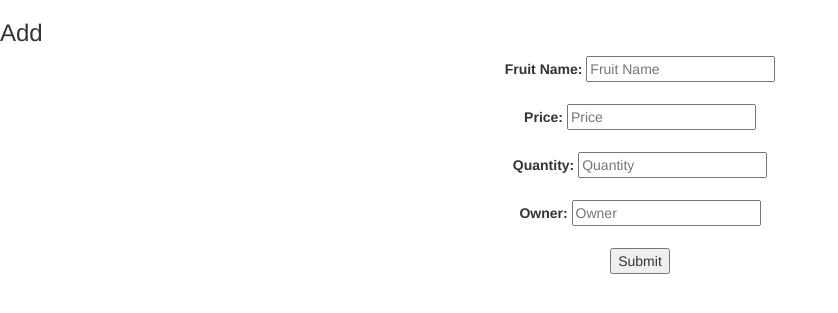
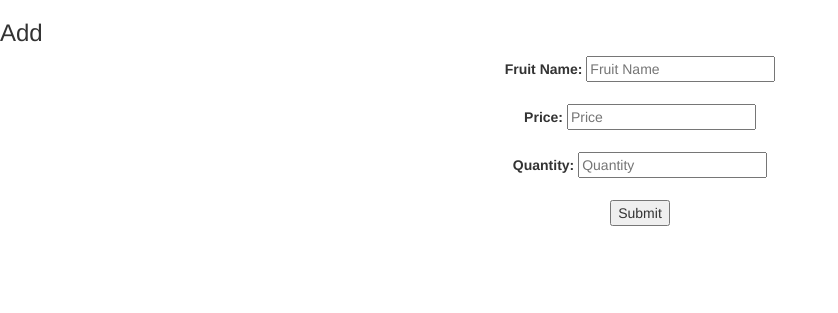
Before and after one commit to rangbind/fruits-shop, a PHP site: page /addFruitsView.php in a window 1280 px wide. Shown: the top 313 px of the page, without its empty margins (0-838 px from the left). Run offline with PHP 8.4, Linux system fonts and the light colour scheme.

Commit message:
Update addFruitsView.php

```diff
--- a/addFruitsView.php
+++ b/addFruitsView.php
@@ -22,11 +22,6 @@
 			<label>Quantity:</label>
 			<input type="text" class="textbox" name="Quantity" placeholder="Quantity" required="true">
 			<br><br>
-
-			<label>Owner:</label>
-			<input type="text" class="textbox" name="owner" placeholder="Owner" required="true">
-			<br><br>
-
 			<button class="submit-btn" type="submit" name="submit">Submit</button>
 		</center>
 	</form>
```
